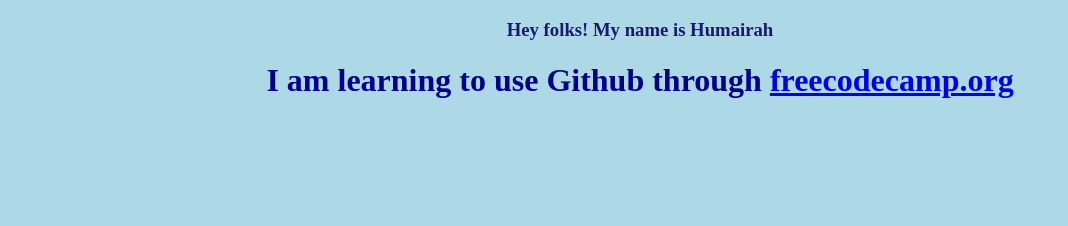
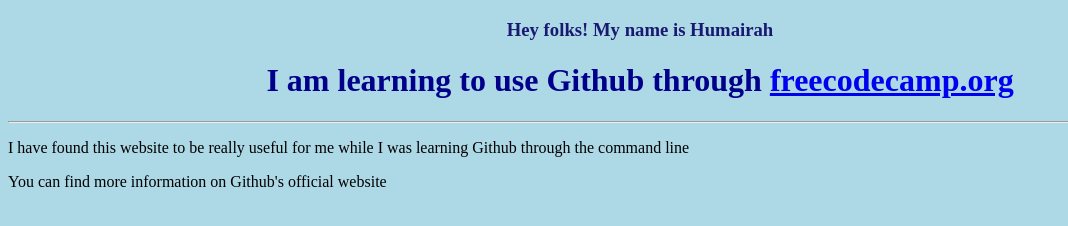
Before and after one commit to Humairah-Mujawar/git-test, a plain HTML site: page index.html in a window 1280 px wide. Shown: the whole page, without its empty margins (0-1068 px from the left). Drawn offline with Linux system fonts and the light colour scheme.

Commit message:
Second commit

```diff
--- a/index.html
+++ b/index.html
@@ -10,6 +10,12 @@
 			<a href="https://www.freecodecamp.org/" target="_blank">freecodecamp.org</a>
 		</h1>
 
+		<hr>
+		<p> I have found this website to be really useful for me while I was learning Github through the command line </p>
+
+		<footer>
+			You can find more information on Github's official website
+		</footer>
 
 </body>
 </html>
```
